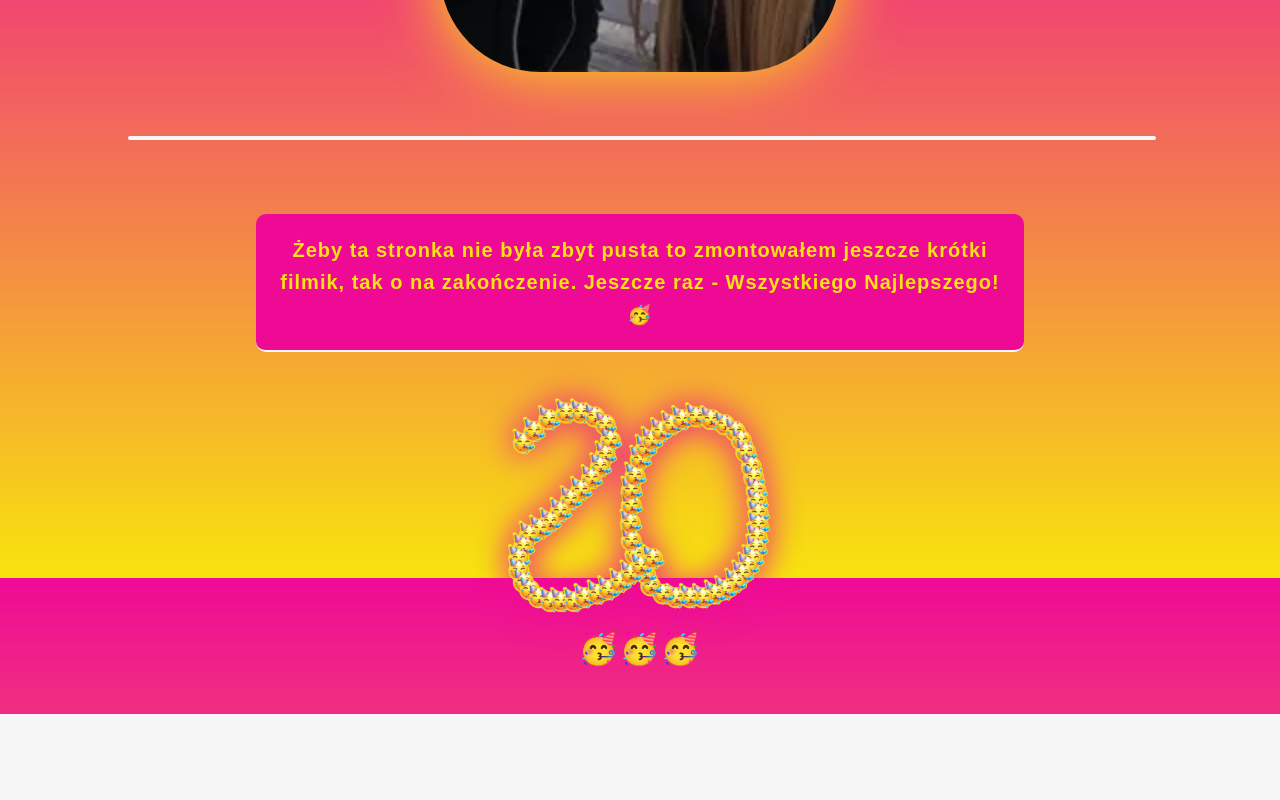
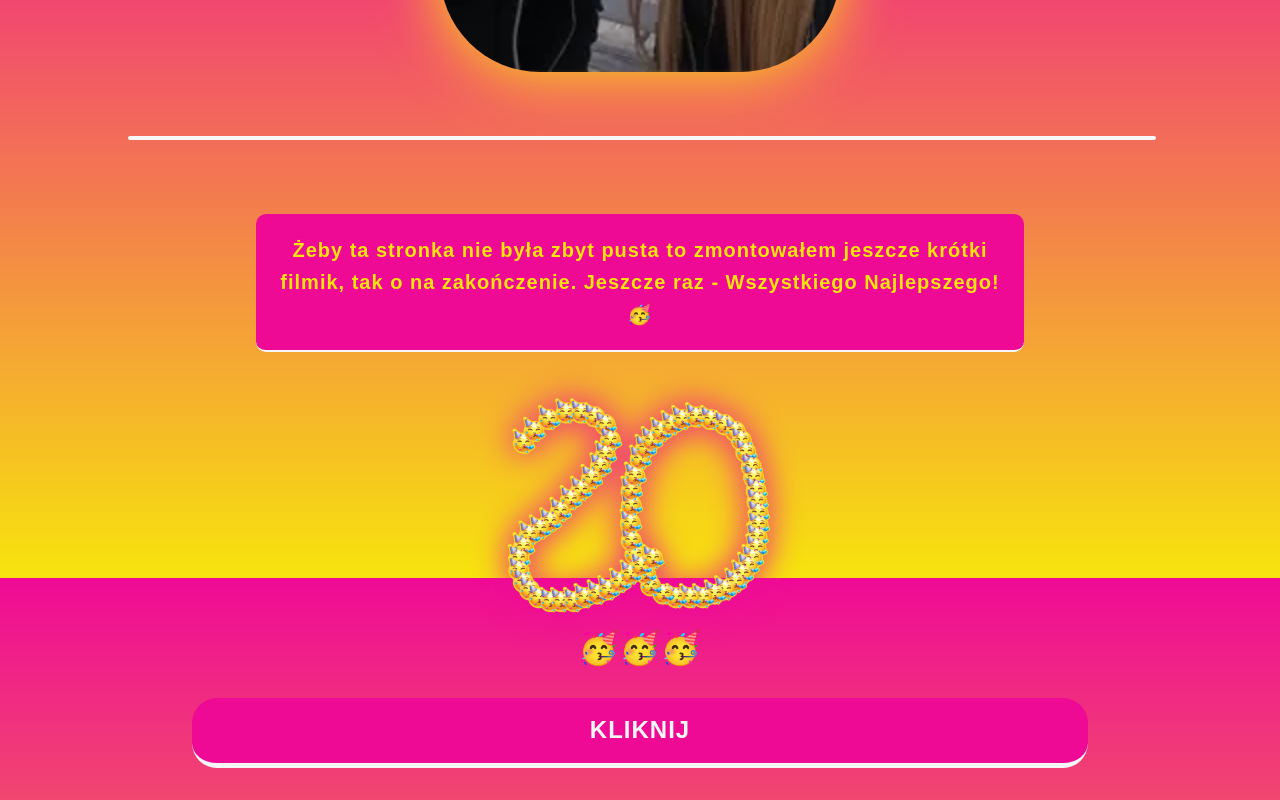
Before and after one commit to KondyWishes/Zuzia-20, a React (Vite) app: page / in a window 1280 px wide. Shown: the part 5022-5822 px from the top of the page. Before the commit the page ends 5736 px from the top, so only its background shows below. Built offline with nearby package versions, Linux system fonts and the light colour scheme.

Commit message:
letter component

```diff
--- /dev/null
+++ b/src/components/Letter/Letter.css
@@ -0,0 +1,41 @@
+.letter {
+  display: flex;
+  flex-direction: column;
+  justify-content: center;
+  align-items: center;
+  background-color: var(--clr-primary);
+  border-radius: 25px;
+  width: 70%;
+  cursor: pointer;
+  transition: all 0.3s ease;
+  margin-top: 1em;
+  border-bottom: 5px solid var(--clr-white);
+}
+
+.letter__title {
+  display: flex;
+  justify-content: center;
+  align-items: center;
+  color: var(--clr-white);
+  transition: all 0.3s ease-in-out;
+  margin: 0.5em;
+}
+
+.letter:hover .letter__title {
+  color: var(--clr-secondary);
+}
+
+.letter__content {
+  color: var(--clr-white);
+  padding: 1em;
+  margin: 0 2em 1em;
+  text-align: justify;
+  font-size: var(--font-md);
+}
+
+/* md */
+@media (min-width: 768px) {
+  .letter__content {
+    font-size: var(--font-lg);
+  }
+}
--- /dev/null
+++ b/src/components/Letter/Letter.jsx
@@ -0,0 +1,22 @@
+import { useState } from "react";
+import "./Letter.css";
+import Title from "../Title/Title";
+
+const Letter = ({ children }) => {
+  const [isExpanded, setIsExpanded] = useState(false);
+
+  const toggleExpansion = () => {
+    setIsExpanded(!isExpanded);
+  };
+
+  return (
+    <div className="letter" onClick={toggleExpansion}>
+      <div className="letter__title">
+        <Title isTitle={false}>KLIKNIJ</Title>
+      </div>
+      {isExpanded && <div className="letter__content">{children}</div>}
+    </div>
+  );
+};
+
+export default Letter;
--- a/src/pages/Summary/Summary.jsx
+++ b/src/pages/Summary/Summary.jsx
@@ -1,4 +1,5 @@
 import Description from "../../components/Description/Description";
+import Letter from "../../components/Letter/Letter";
 import Title from "../../components/Title/Title";
 import "./Summary.css";
 
@@ -14,6 +15,12 @@ const Summary = () => {
         <img src="/svg/years.svg" alt="20 lat" loading="lazy" />
         <Title>🥳🥳🥳</Title>
       </div>
+      <Letter>
+        Lorem ipsum dolor sit amet consectetur adipisicing elit. Sint inventore
+        similique, possimus quasi ea officiis nobis expedita cumque eligendi
+        explicabo nesciunt laborum laboriosam eum accusantium non impedit fugit
+        asperiores consequatur!
+      </Letter>
     </section>
   );
 };
```
